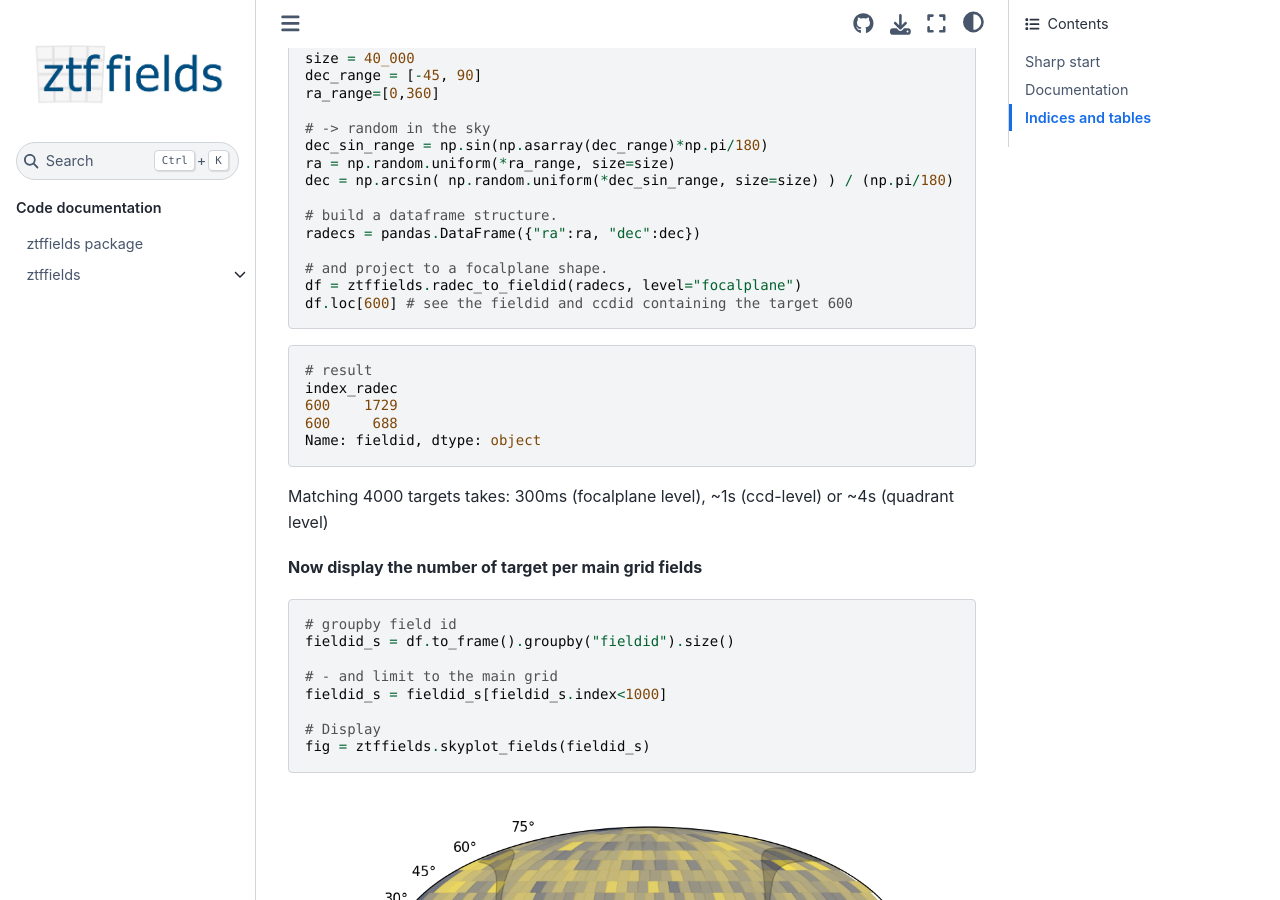
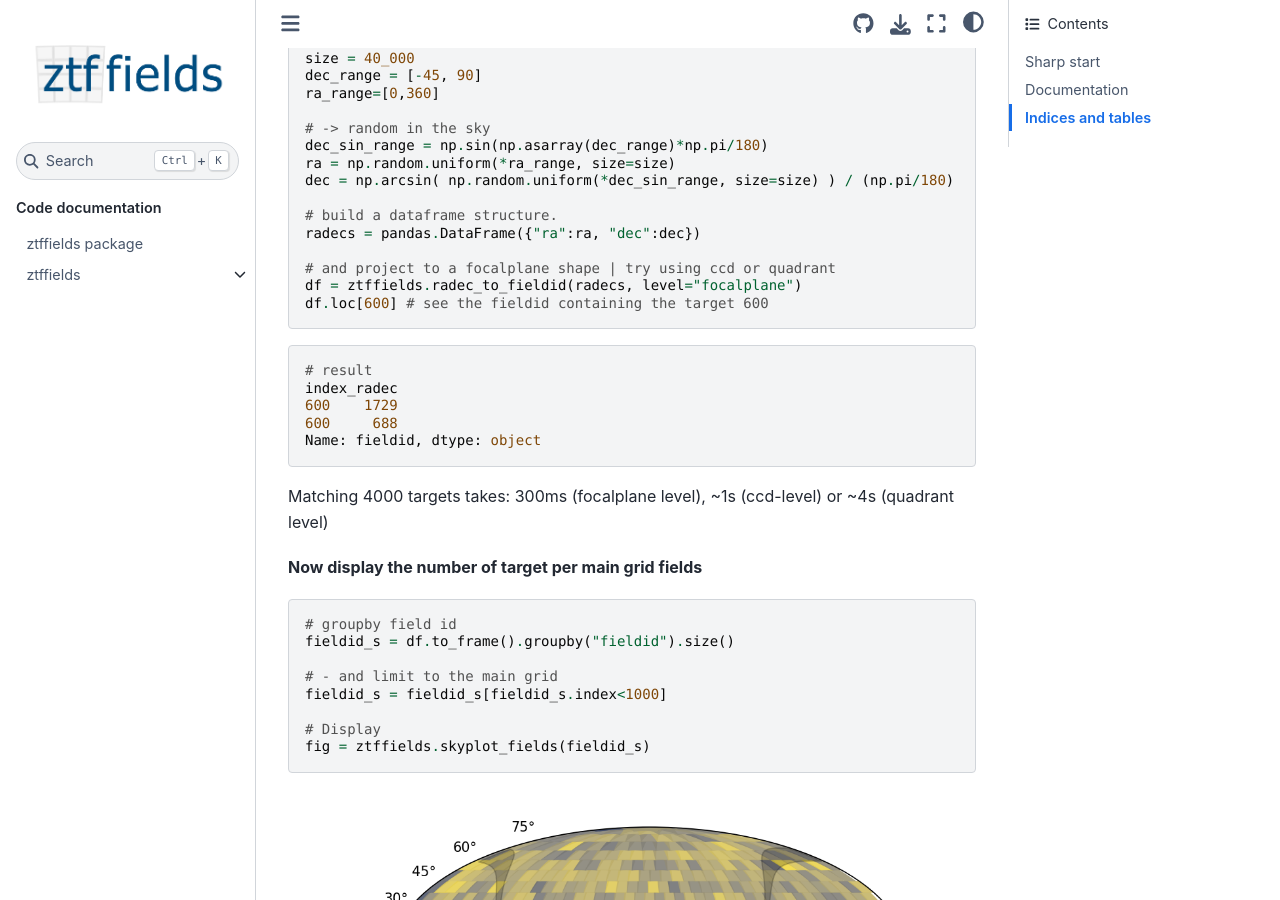
Before and after one commit to MickaelRigault/ztffields, a Sphinx documentation site: the page built from docs/index.rst, in a window 1280 px wide and 900 px high, scrolled down 633 px. Built offline with Sphinx 7.4.7 and the Sphinx Book theme 1.1.4, drawn with Linux system fonts in a browser that asks for light colours; pages that are not in the unit, such as notebooks, are missing from menus.

Commit message:
clean doc

```diff
--- a/docs/index.rst
+++ b/docs/index.rst
@@ -45,9 +45,9 @@ Sharp start
 	# build a dataframe structure.
 	radecs = pandas.DataFrame({"ra":ra, "dec":dec})
 
-	# and project to a focalplane shape.
+	# and project to a focalplane shape | try using ccd or quadrant
 	df = ztffields.radec_to_fieldid(radecs, level="focalplane")
-	df.loc[600] # see the fieldid and ccdid containing the target 600
+	df.loc[600] # see the fieldid containing the target 600
 
 .. parsed-literal::
 
```
